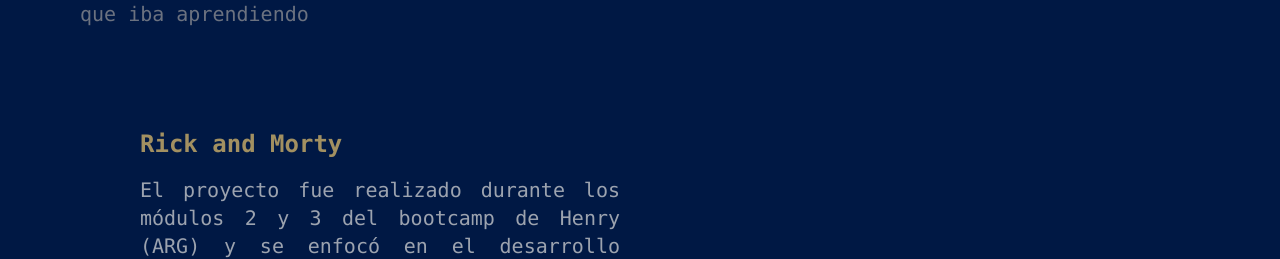
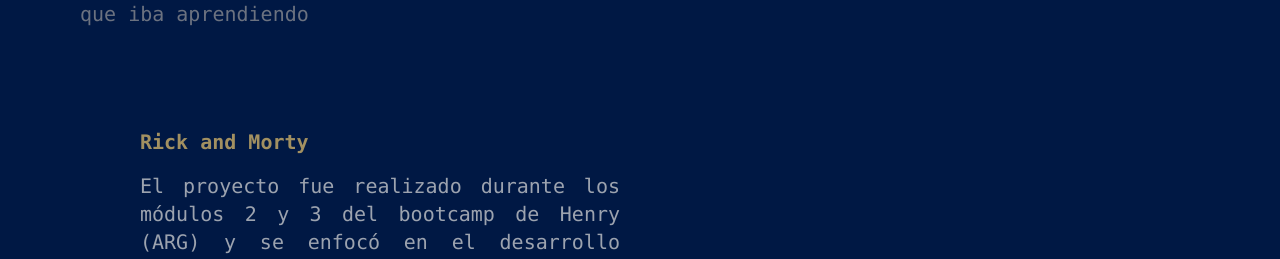
Before and after one commit to jeromanp/my-portfolio, a Next.js app: page / in a window 1280 px wide. Shown: the part 2150-2409 px from the top of the page. Built offline with nearby package versions, Linux system fonts and the light colour scheme.

Commit message:
change subtitle proyects

```diff
--- a/src/components/Proyects.jsx
+++ b/src/components/Proyects.jsx
@@ -25,7 +25,7 @@ export default function Proyects() {
             >
               <div className="md:w-1/2 sm:w-[150%] xs:w-[150%]">
                 <div className="mb-3 p-2 sm:p-2 md:p-0 lg:p-5">
-                  <h1 className="text-2xl sm:text-3x1 md:text-4x1 lg:text-4x1 font-bold mb-4 text-custom-oro_2 font-bold mb-4 cursor-text text-custom-oro">
+                  <h1 className="text-xl sm:text-2x1 md:text-3x1 lg:text-3x1 font-bold mb-4 text-custom-oro_2 font-bold mb-4 cursor-text text-custom-oro">
                     {proyect.title}
                   </h1>
 
```
